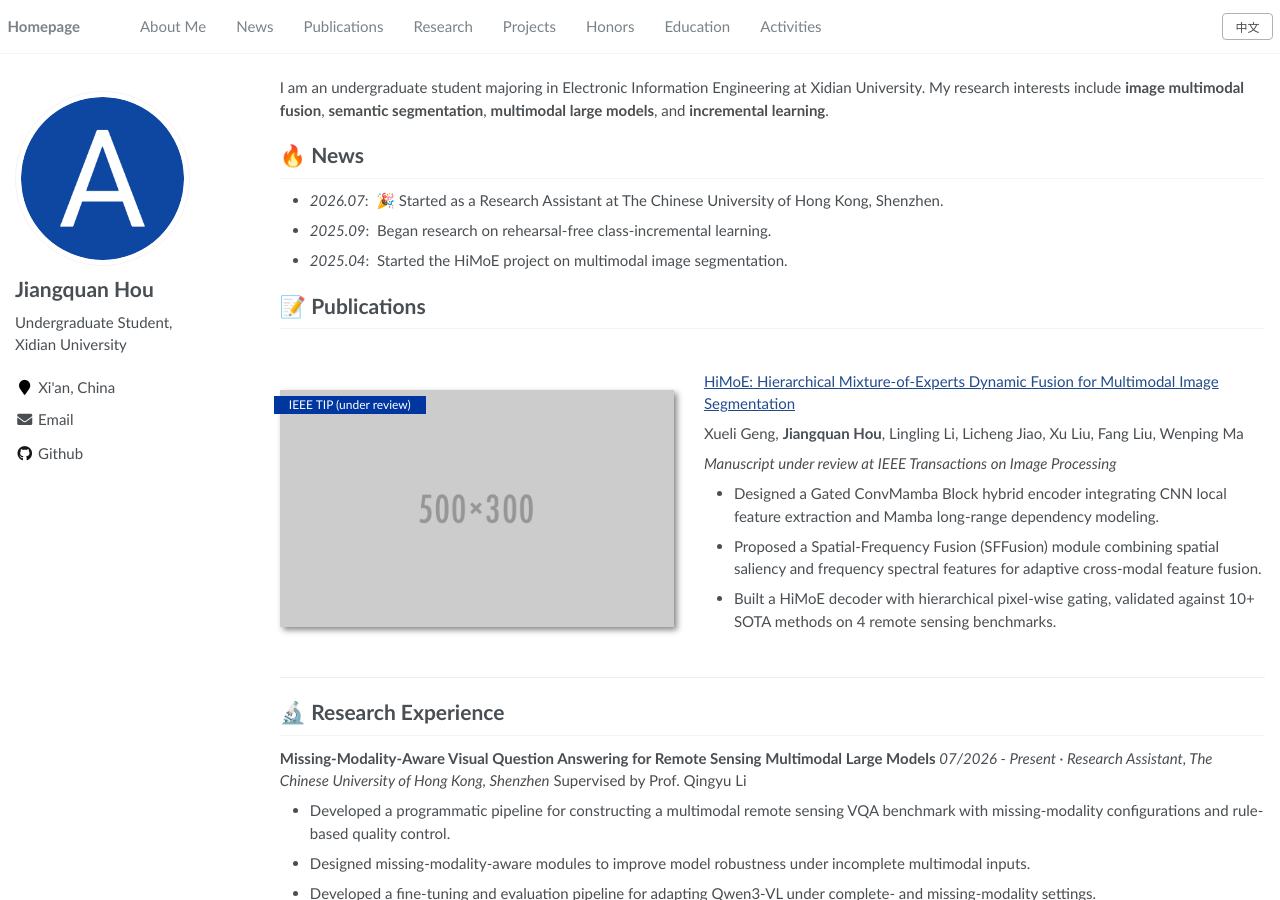
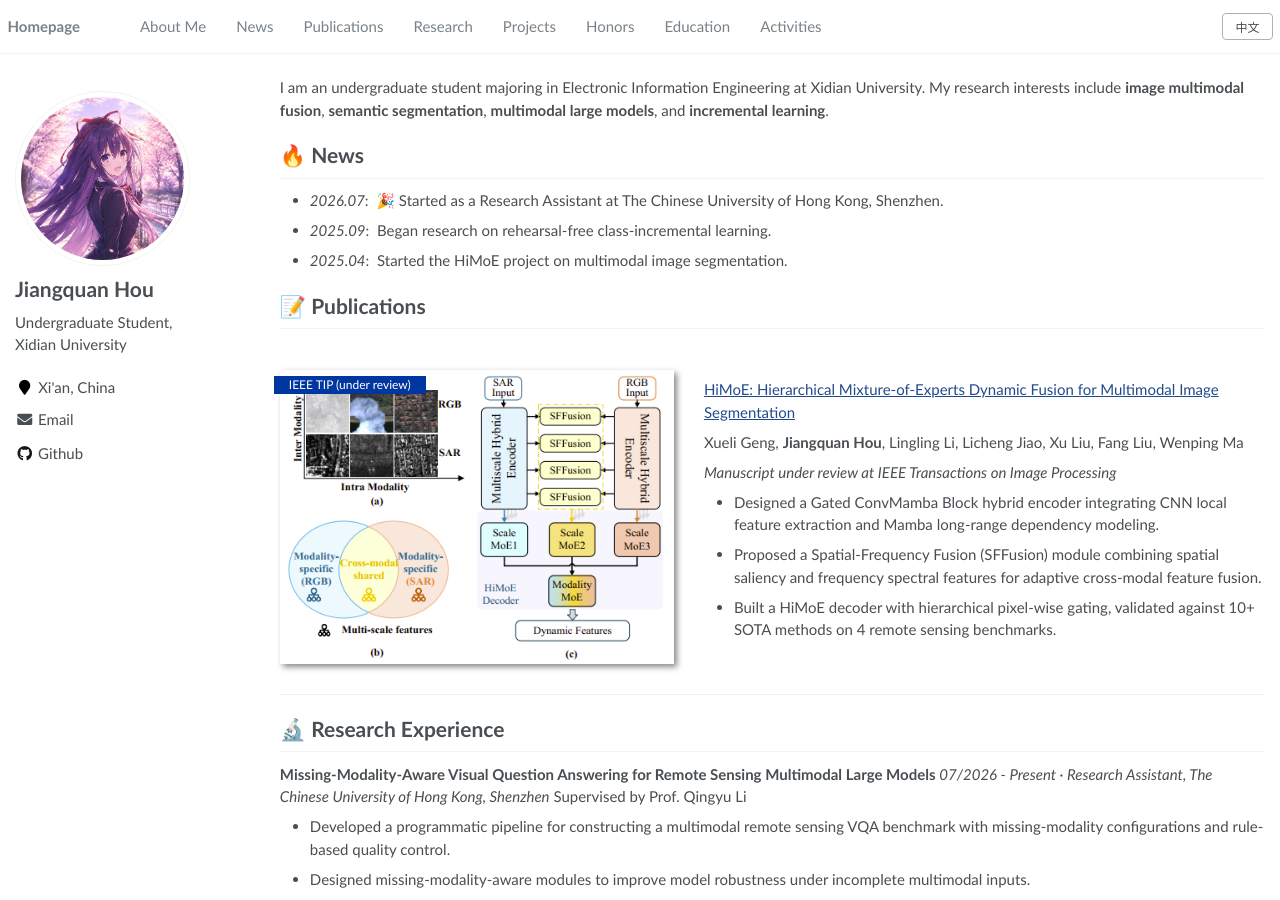
Before and after one commit to ViviQuan/ViviQuan.github.io, a Jekyll site: the page built from _pages/about.md, in a window 1280 px wide and 900 px high. Built offline with Jekyll 4.4.1, drawn with Linux system fonts in a browser that asks for light colours.

Commit message:
Update paper image to himoe.png and avatar to touxiang.jpg

```diff
--- a/_config.yml
+++ b/_config.yml
@@ -24,7 +24,7 @@ baidu_site_verification  :  # get baidu_site_verification from https://ziyuan.ba
 author:
   name             : "Jiangquan Hou"
   name_zh          : "侯江权"
-  avatar           : "images/android-chrome-512x512.png"
+  avatar           : "images/touxiang.jpg"
   bio              : "Undergraduate Student, Xidian University"
   bio_zh           : "西安电子科技大学 本科生"
   location         : "Xi'an, China"
--- a/_pages/about.md
+++ b/_pages/about.md
@@ -22,7 +22,7 @@ I am an undergraduate student majoring in Electronic Information Engineering at
 
 # 📝 Publications {#publications}
 
-<div class='paper-box'><div class='paper-box-image'><div><div class="badge">IEEE TIP (under review)</div><img src='images/500x300.png' alt="sym" width="100%"></div></div>
+<div class='paper-box'><div class='paper-box-image'><div><div class="badge">IEEE TIP (under review)</div><img src='images/himoe.png' alt="sym" width="100%"></div></div>
 <div class='paper-box-text' markdown="1">
 
 [HiMoE: Hierarchical Mixture-of-Experts Dynamic Fusion for Multimodal Image Segmentation]()
@@ -103,7 +103,7 @@ Supervised by Prof. Kevin Han
 
 # 📝 论文 {#publications-zh}
 
-<div class='paper-box'><div class='paper-box-image'><div><div class="badge">IEEE TIP（在审）</div><img src='images/500x300.png' alt="sym" width="100%"></div></div>
+<div class='paper-box'><div class='paper-box-image'><div><div class="badge">IEEE TIP（在审）</div><img src='images/himoe.png' alt="sym" width="100%"></div></div>
 <div class='paper-box-text' markdown="1">
 
 [HiMoE: Hierarchical Mixture-of-Experts Dynamic Fusion for Multimodal Image Segmentation]()
```
Also changed, not shown: images/himoe.png (added), images/touxiang.jpg (added).
